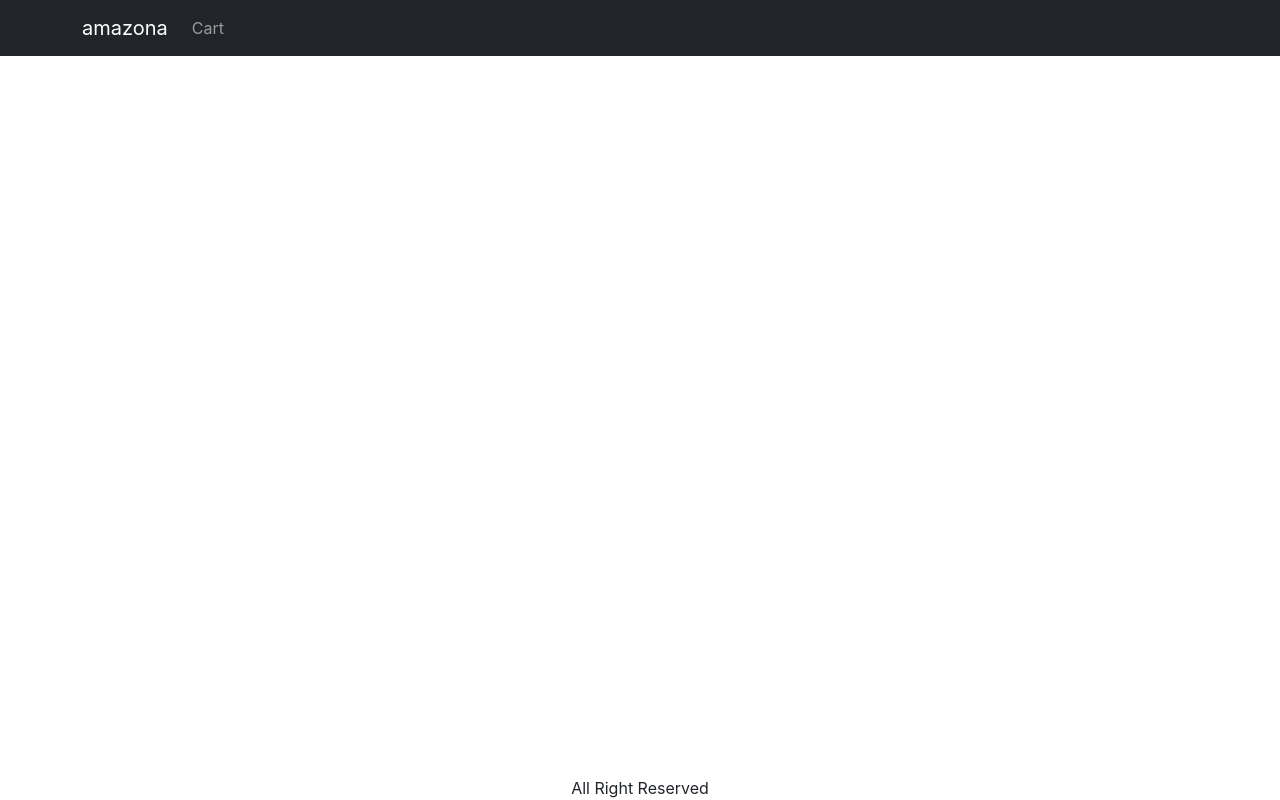
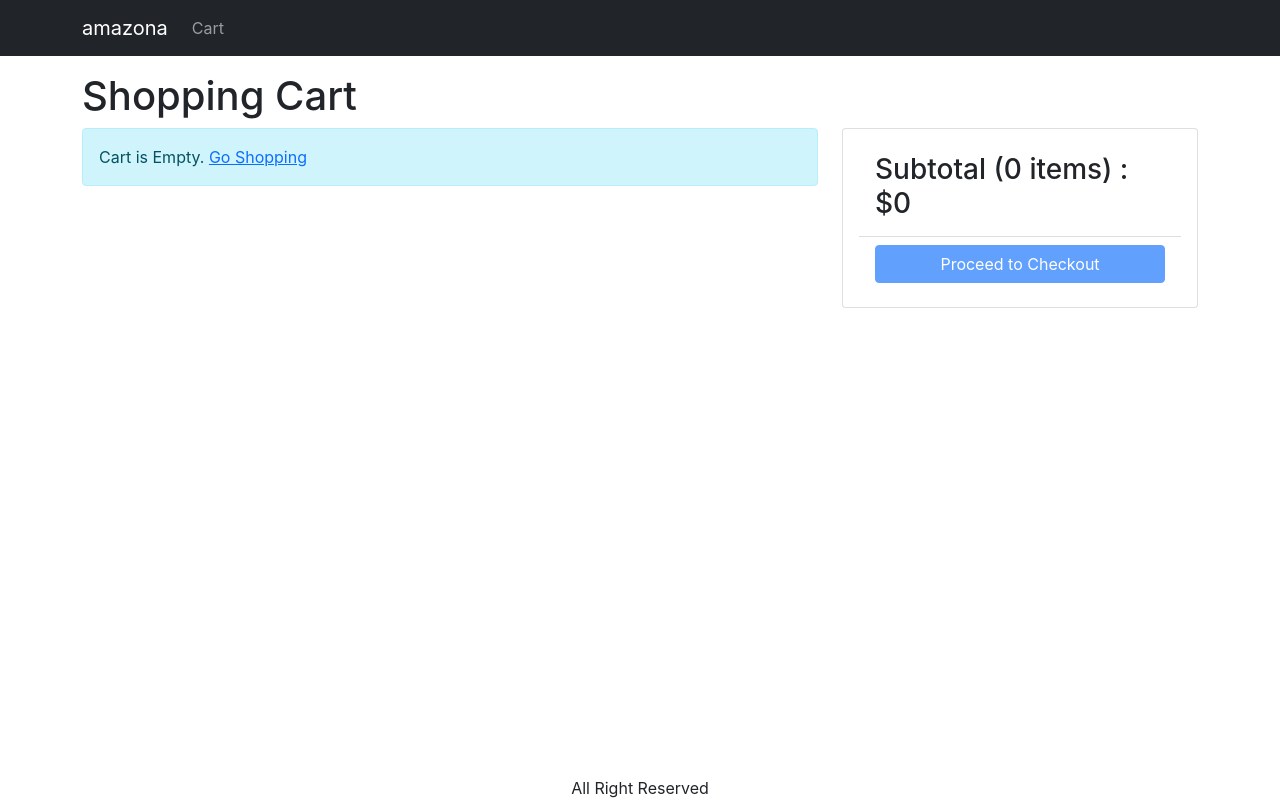
Before and after one commit to ignacioainol/ecommerce-mern, a React (Create React App) app in the folder frontend/: page /cart in a window 1280 px wide. Built offline with nearby package versions, Linux system fonts and the light colour scheme.

Commit message:
Create Cart Screen    -Create CartScreen component    -img-thumbnail css    -navigate to Cart to add item to cart

```diff
--- a/frontend/src/App.js
+++ b/frontend/src/App.js
@@ -10,8 +10,7 @@
 import { LinkContainer } from 'react-router-bootstrap';
 import { useContext } from 'react';
 import { Store } from './Store';
-
-// testing ssh git :D
+import CartScreen from './screens/CartScreen';
 
 function App() {
 
@@ -45,6 +44,7 @@
             <Routes>
               <Route path="/" element={<HomeScreen />} />
               <Route path="/product/:slug" element={<ProductScreen />} />
+              <Route path="/cart" element={<CartScreen />} />
             </Routes>
           </Container>
         </main>
--- a/frontend/src/index.css
+++ b/frontend/src/index.css
@@ -44,3 +44,6 @@
 .img-large{
   max-width: 100%;
 }
+.img-thumbnail{
+  height: 80px;
+}
--- /dev/null
+++ b/frontend/src/screens/CartScreen.js
@@ -0,0 +1,95 @@
+import React, { useContext } from 'react'
+import { Button, Card, Col, ListGroup, Row } from 'react-bootstrap';
+import { Helmet } from 'react-helmet-async';
+import { Link } from 'react-router-dom';
+import MessageBox from '../components/MessageBox';
+import { Store } from '../Store';
+
+const CartScreen = () => {
+    const { state, dispatch: ctxDispatch } = useContext(Store);
+    const {
+        cart: { cartItems },
+    } = state;
+
+    return (
+        <div>
+            <Helmet>
+                <title>Shopping Cart</title>
+            </Helmet>
+            <h1>Shopping Cart</h1>
+            <Row>
+                <Col md={8}>
+                    {cartItems.length === 0 ? (
+                        <MessageBox>
+                            Cart is Empty. <Link to="/">Go Shopping</Link>
+                        </MessageBox>
+                    ) :
+                        (
+                            <ListGroup>
+                                {
+                                    cartItems.map((item) => (
+                                        <ListGroup.Item key={item._id}>
+                                            <Row className="align-items-center">
+                                                <Col md={4}>
+                                                    <img
+                                                        src={item.image}
+                                                        alt={item.name}
+                                                        className="img-fluid rounded img-thumbnail"
+                                                    />{' '}
+                                                    <Link to={`/product/${item.slug}`}>{item.name}</Link>
+                                                </Col>
+                                                <Col md={3}>
+                                                    <Button variant="light" disabled={item.quantity === 1}>
+                                                        <i className="fas fa-minus-circle"></i>
+                                                    </Button>{' '}
+                                                    <span>{item.quantity}</span>{' '}
+                                                    <Button variant="light" disabled={item.quantity === item.countInStock}>
+                                                        <i className="fas fa-plus-circle"></i>
+                                                    </Button>{' '}
+                                                </Col>
+                                                <Col md={3}>${item.price}</Col>
+                                                <Col md={2}>
+                                                    <Button variant="light">
+                                                        <i className="fas fa-trash"></i>
+                                                    </Button>
+                                                </Col>
+                                            </Row>
+                                        </ListGroup.Item>
+                                    ))}
+                            </ListGroup>
+                        )}
+                </Col>
+                <Col md={4}>
+                    <Card>
+                        <Card.Body>
+                            <ListGroup variant="flush">
+                                <ListGroup.Item>
+                                    <h3>
+                                        Subtotal ({cartItems.reduce((a, c) => a + c.quantity, 0)}{' '}
+                                        items) : $
+                                        {cartItems.reduce((a, c) => a + c.price * c.quantity, 0)}
+                                    </h3>
+                                </ListGroup.Item>
+
+                                <ListGroup.Item>
+                                    <div className="d-grid">
+                                        <Button
+                                            type="button"
+                                            variant="primary"
+                                            disabled={cartItems.length === 0}
+                                        >
+                                            Proceed to Checkout
+                                        </Button>
+                                    </div>
+                                </ListGroup.Item>
+                            </ListGroup>
+                        </Card.Body>
+                    </Card>
+                </Col>
+            </Row>
+        </div>
+    )
+
+}
+
+export default CartScreen
--- a/frontend/src/screens/ProductScreen.js
+++ b/frontend/src/screens/ProductScreen.js
@@ -1,6 +1,6 @@
 import axios from 'axios';
 import React, { useContext, useEffect, useReducer } from 'react'
-import { useParams } from 'react-router-dom';
+import { useNavigate, useParams } from 'react-router-dom';
 import { Row, Col, ListGroup, Card, Badge, Button } from 'react-bootstrap';
 import Rating from '../components/Rating';
 import { Helmet } from 'react-helmet-async';
@@ -23,7 +23,7 @@
 }
 
 export const ProductScreen = () => {
-
+    const navigate = useNavigate();
     const params = useParams();
     const { slug } = params;
 
@@ -57,7 +57,11 @@
             window.alert("Sorry. Product is out of stock");
         }
 
-        ctxDispatch({ type: 'CART_ADD_ITEM', payload: { ...product, quantity } })
+        ctxDispatch({
+            type: 'CART_ADD_ITEM',
+            payload: { ...product, quantity }
+        });
+        navigate('/cart')
     }
 
     return (
```
